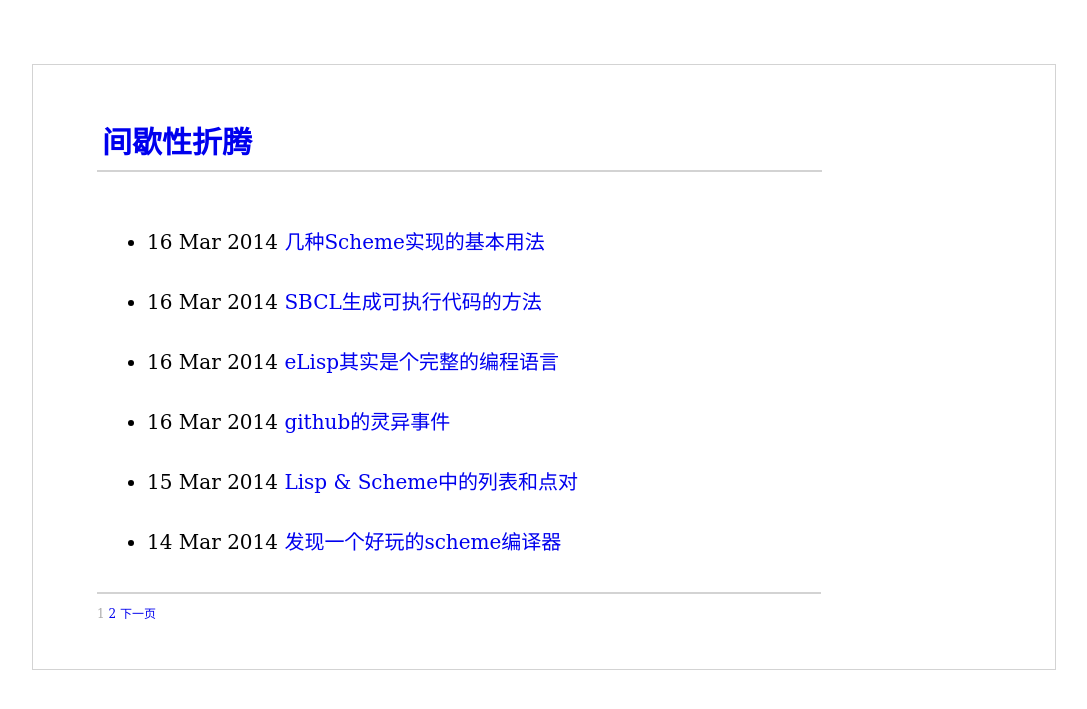
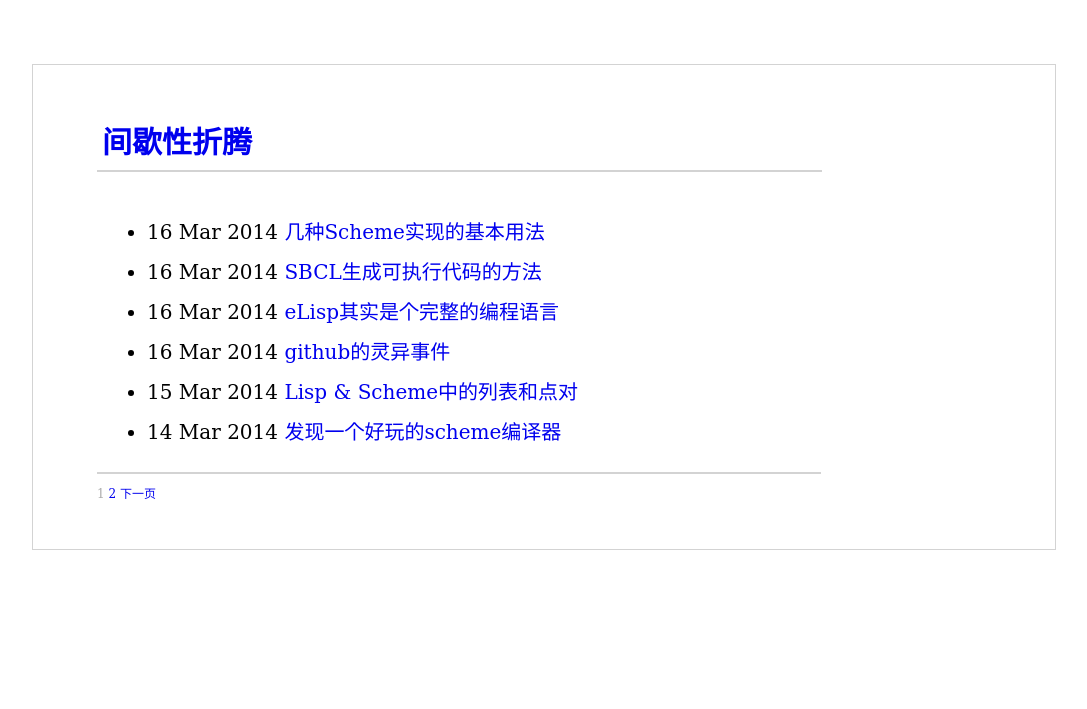
Before and after one commit to rhuichao/uternet.github.io, a Jekyll site: the page built from index.html, in a window 1280 px wide. Shown: the top 709 px of the page, without its empty margins (96-1183 px from the left). Built offline with Jekyll 4.4.1, drawn with Linux system fonts in a browser that asks for light colours; Markdown is read by kramdown in place of the engine named in the settings; the list of posts is cut into pages by our own code.

Commit message:
new document posted

```diff
--- a/css/main.css
+++ b/css/main.css
@@ -72,7 +72,7 @@ li {
 }
 
 #title_list{
-    line-height: 300%
+    line-height: 200%
 }
 
 
```
